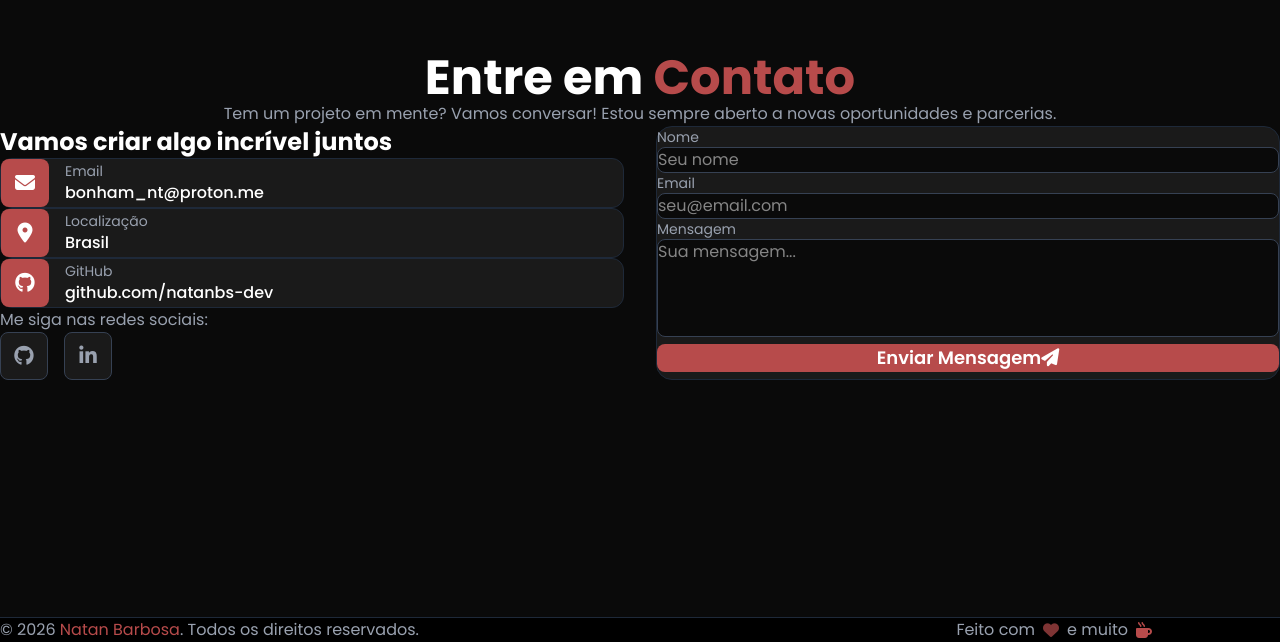
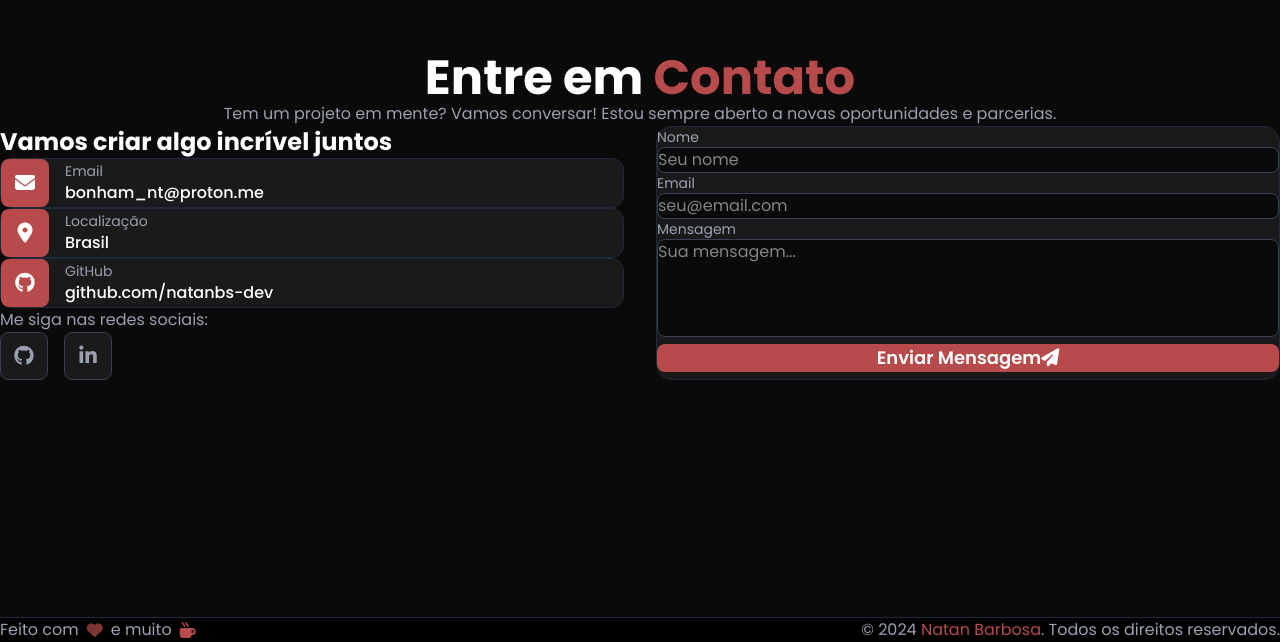
Before and after one commit to natanbs-dev/natanbs-dev-portifolio, a React (Vite) app: page / in a window 1280 px wide. Shown: the part 4183-4825 px from the top of the page. Built offline with nearby package versions, Linux system fonts and the light colour scheme.

Commit message:
fix: copyright nos extremos

```diff
--- a/src/App.tsx
+++ b/src/App.tsx
@@ -600,18 +600,20 @@ export function App() {
         </div>
       </section>
 
-      {/* Footer */}
-      <footer className="py-8 px-[9%] border-t border-gray-800">
-        <div className="max-w-6xl mx-auto flex flex-col md:flex-row justify-between items-center gap-4">
-          <p className="text-gray-400">
-            © 2026 <span className="text-[#b74b4b]">Natan Barbosa</span>. Todos os direitos reservados.
-          </p>
-          <div className="flex items-center gap-2 text-gray-400">
+       {/* Footer */}
+      <footer className="py-8 px-[5%] border-t border-gray-800">
+        <div className="w-full flex flex-col md:flex-row justify-between items-center gap-4">
+
+          <div className="flex items-center gap-2 text-gray-400 order-2 md:order-1">
             <span>Feito com</span>
             <i className="fa-solid fa-heart text-[#b74b4b] animate-pulse"></i>
             <span>e muito</span>
             <i className="fa-solid fa-mug-hot text-[#b74b4b]"></i>
           </div>
+          {/*copyright no extremo direito */}
+          <p className="text-gray-400 order-1 md:order-2 text-right">
+            © 2024 <span className="text-[#b74b4b]">Natan Barbosa</span>. Todos os direitos reservados.
+          </p>
         </div>
       </footer>
     </div>
```
